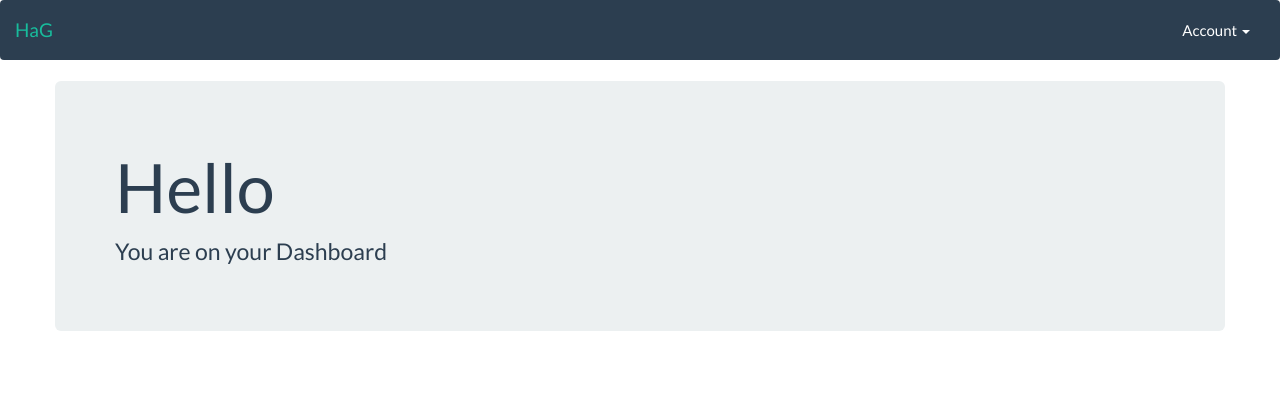
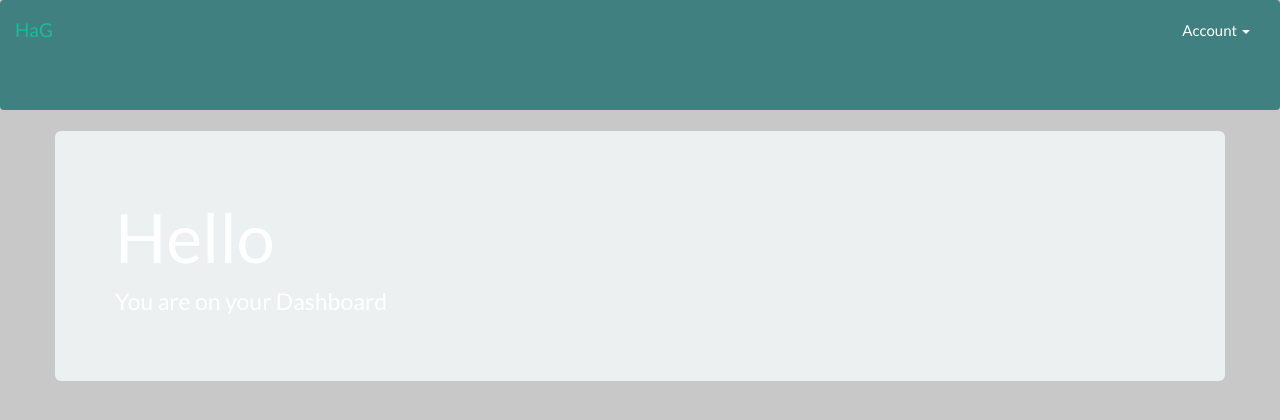
Before and after one commit to SinethembaPaula/H_A_G, a Django app: page / in a window 1280 px wide. Shown: the top 420 px of the page. Run offline with Django 3.2, Linux system fonts and the light colour scheme; a user stored in the database is signed in; some libraries are stand-ins or nearby versions.

Commit message:
changed login page back ground

```diff
--- /dev/null
+++ b/HaG/static/css/style.css
@@ -0,0 +1,10 @@
+body {
+    color : #FFFFFF;
+    background-color: #C8C8C8;
+}
+
+.navbar-default {
+    color: #FFFFFF;
+    background-color: #408080;
+    height: 110px;
+}
--- a/HaG/templates/base.html
+++ b/HaG/templates/base.html
@@ -8,6 +8,7 @@
                 <title>HaG log in</title>
                 <!-- Core CSS - Include with every page -->
                 <link href="{% static 'css/bootstrap.min.css' %}" rel="stylesheet">
+                <link href="{% static 'css/style.css' %}" rel="stylesheet">
                 </head>
                 <body>
                     <nav class="navbar navbar-default">
@@ -20,6 +21,7 @@
                                     <span class="icon-bar"></span>
                                 </button>
                                 <a class="navbar-brand" href="#">HaG</a>
+
                             </div>
                             <div class="collapse navbar-collapse" id="bs-example-navbar-collapse-1">
                                 <ul class="nav navbar-nav navbar-right">
```
Also changed, not shown: HaG/db.sqlite3.
